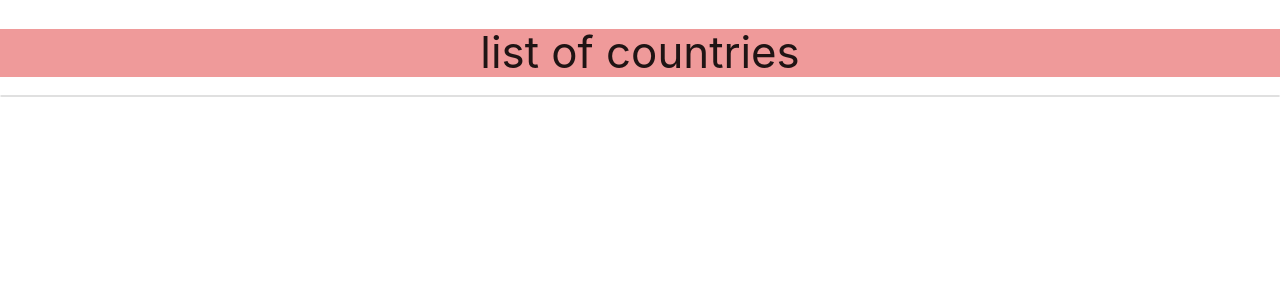
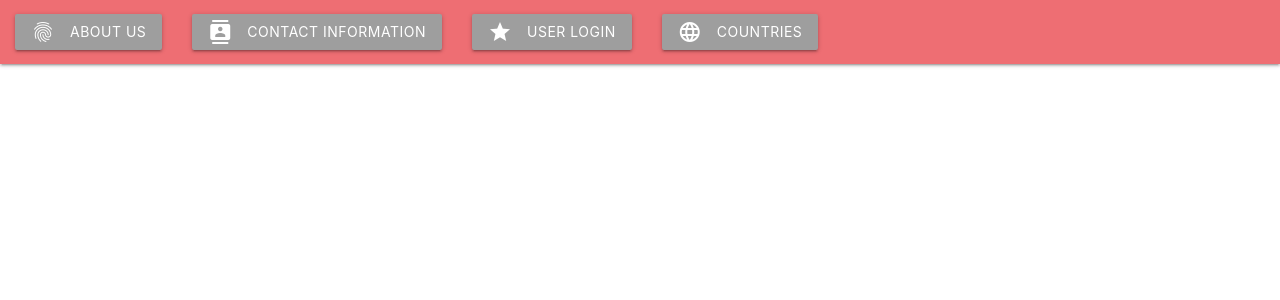
Before and after one commit to NathanKinney/Gardyloo, a Django app: page /gardyloo/ in a window 1280 px wide. Shown: the top 300 px of the page. Run offline with Django 3.2, Linux system fonts and the light colour scheme; data that the repository does not hold is empty.

Commit message:
created country cards on home.html added an <a> tag to link to the details.html

```diff
--- a/Django/mysite/gardyloo/templates/gardyloo/Home.html
+++ b/Django/mysite/gardyloo/templates/gardyloo/Home.html
@@ -7,12 +7,52 @@
     <meta name="viewport" content="width=device-width, initial-scale=1.0"/>
     <title>Home</title>
 </head>
+    <header>
+        <div>
+            <nav>
+                <ul>
+                    <li>
+                        <a id="first" class="btn waves-effect waves-light btn grey"><i class="material-icons left">fingerprint</i>About Us</a>
+                    </li>
+                    <li>
+                        <a class="btn waves-effect waves-light btn grey"><i class="material-icons left">contacts</i>Contact Information</a>
+                    </li>
+                    <li>
+                        <a class="btn waves-effect waves-light btn grey"><i class="material-icons left">grade</i>User Login</a>
+                    </li>
+                    <li>
+                        <a class="btn waves-effect waves-light btn grey"><i class="material-icons left">language</i>Countries</a>
+                    </li>
+                </ul>
+            </nav>
+        </div>
+    </header>
 <body>
-    <h3 class="center-align red lighten-3">{{title}}</h3>
-    <ul class="collection">
-        {% for country in country %}
-        <li class="collection-item">{{country.name}}</li>
-        {% endfor %}
-    </ul>
+    <!--{% for country in country %}-->
+    <!--<div class="card-panel hoverable">-->
+        <!--<h3 class="center-align red lighten-3">{{country.name}}</h3>-->
+            <!--<ul class="collection">-->
+
+                <!--<li class="collection-item">{{country.name}}</li>-->
+
+            <!--</ul>-->
+    <!--</div>-->
+    <!--{% endfor %}-->
+
+    {% for country in country %}
+        <div class="card">
+            <div class="card-image waves-effect waves-block waves-light">
+              <img class="activator" src="#">
+            </div>
+            <div class="card-content">
+              <span class="card-title activator grey-text text-darken-4">{{country.name}}<i class="material-icons right">more_vert</i></span>
+            </div>
+            <a href="{% url 'gardyloo:details' country.id %}">Go To</a>
+            <div class="card-reveal">
+              <span class="card-title grey-text text-darken-4">Card Title<i class="material-icons right">close</i></span>
+              <p>Snippet of info from essay</p>
+            </div>
+      </div>
+    {% endfor %}
 </body>
 </html>
--- a/Django/mysite/gardyloo/urls.py
+++ b/Django/mysite/gardyloo/urls.py
@@ -2,7 +2,9 @@ from django.urls import path
 
 from . import views
 
+app_name = 'gardyloo'
+
 urlpatterns = [
     path('', views.home, name='home'),
-    path('details/', views.details, name='details')
+    path('details/<int:country_id>', views.details, name='details'),
 ]
--- a/Django/mysite/gardyloo/views.py
+++ b/Django/mysite/gardyloo/views.py
@@ -8,15 +8,16 @@ def home(request):
 
     country = Country.objects.all()
     context = {
-        'title': 'list of countries',
+        'title': 'Country',
         'country': country
     }
     return render(request, 'gardyloo/home.html', context)
 
-def details(request):
+def details(request, country_id):
 
-    country = Country.objects.all()
-    context ={
-        'country': country
+    country = Country.objects.get(pk=country_id)
+    context = {
+        'country':country
     }
+
     return render(request, 'gardyloo/details.html',context)
```
Also changed, not shown: Django/mysite/gardyloo/templates/gardyloo/details.html (+10 -9 lines).
